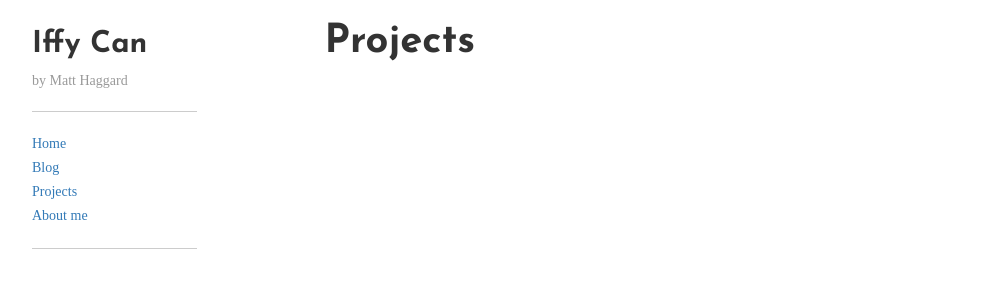
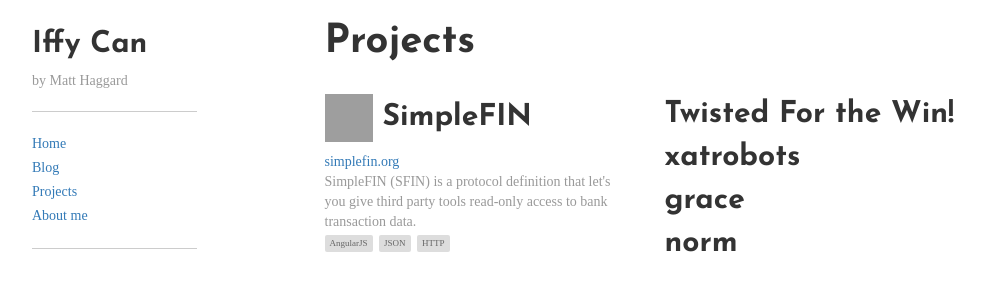
Before and after one commit to iffy/iffy.github.com, a Jekyll site: the page projects/index.html, which Jekyll copies as it is, in a window 1280 px wide. Shown: the top 300 px of the page, without its empty margins (38-1023 px from the left). Built offline with Jekyll 4.4.1, drawn with Linux system fonts in a browser that asks for light colours; nearby versions of some CDN libraries; some web fonts are replaced; grey boxes are pictures that could not be loaded.

Commit message:
List of some actual projects

```diff
--- a/css/base.css
+++ b/css/base.css
@@ -58,3 +58,49 @@ hr {
   padding-top: 0.2rem;
   padding-bottom: 0.2rem;
 }
+
+/* projects */
+.project {
+  display: inline-block;
+  float: left;
+  width: 30rem;
+  margin-right: 4rem;
+}
+
+.project .name {
+  font-family: 'Josefin Sans', sans-serif;
+  font-size: 3rem;
+  font-weight: bold;
+}
+.project .logo {
+  display: inline-block;
+  width: 48px;
+  height: 48px;
+  margin-right: 1rem;
+}
+.project .logo img {
+  width: 100%;
+  height: 100%;
+}
+
+.project a.link {
+  margin-top: 1rem;
+  display: block;
+}
+
+.project .blurb {
+  color: #999;
+}
+
+.project .tags {
+
+}
+.project .tags div {
+  display: inline-block;
+  background: #ddd;
+  color: #666;
+  padding: 0.2rem 0.5rem;
+  font-size: 0.9rem;
+  margin-right: 0.3rem;
+  border-radius: 2px;
+}
--- a/projects/index.html
+++ b/projects/index.html
@@ -31,6 +31,35 @@
 
       <div class="col-sm-offset-1 col-sm-9">
         <h1 class="main">Projects</h1>
+
+        <div class="project">
+          <div class="name"><div class="logo"><img src="http://simplefin.org/img/logo.svg"></div>SimpleFIN</div>
+          <a class="link" href="http://simplefin.org" target="_blank">simplefin.org</a>
+          <div class="blurb">
+            SimpleFIN (SFIN) is a protocol definition that let's you give third party tools read-only access to bank transaction data.
+          </div>
+          <div class="tags">
+            <div>AngularJS</div>
+            <div>JSON</div>
+            <div>HTTP</div>
+          </div>
+        </div>
+
+        <div class="project">
+          <div class="name">Twisted For the Win!</div>
+        </div>
+
+        <div class="project">
+          <div class="name">xatrobots</div>
+        </div>
+
+        <div class="project">
+          <div class="name">grace</div>
+        </div>
+
+        <div class="project">
+          <div class="name">norm</div>
+        </div>
       </div>
     </div>
 
```
